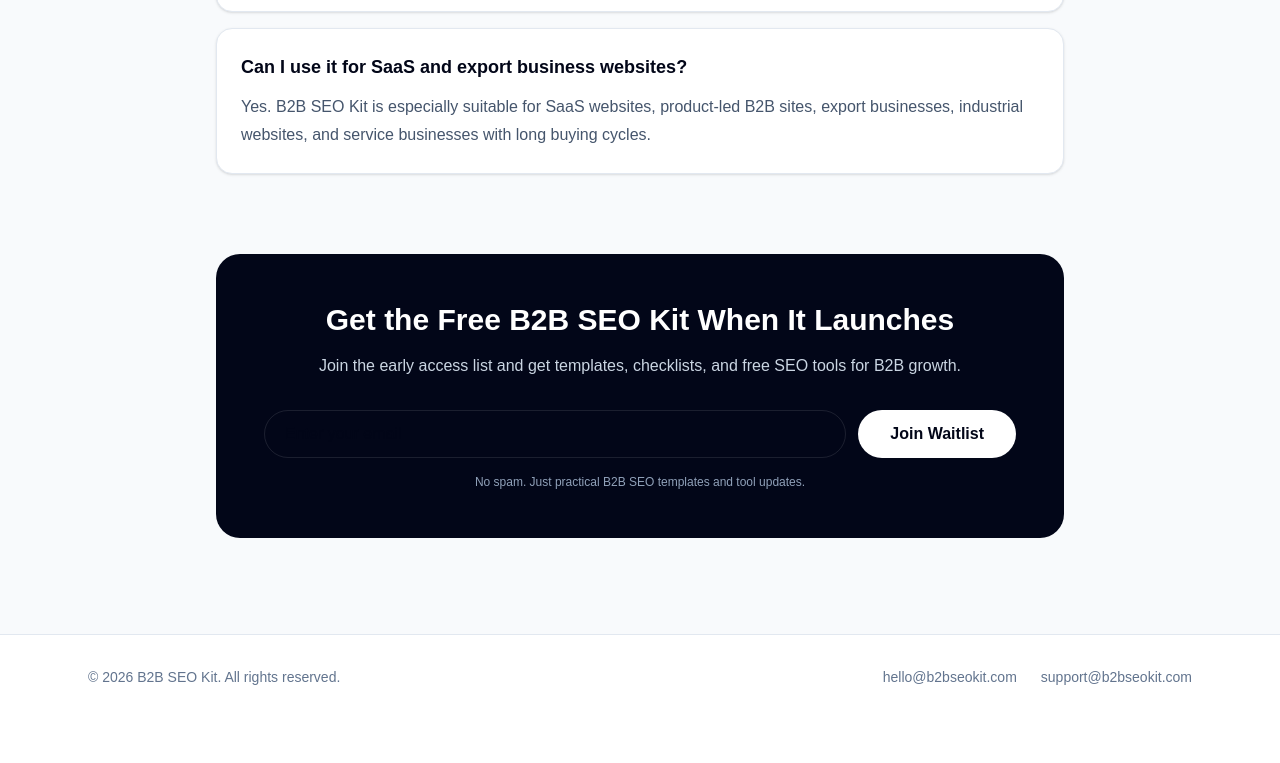
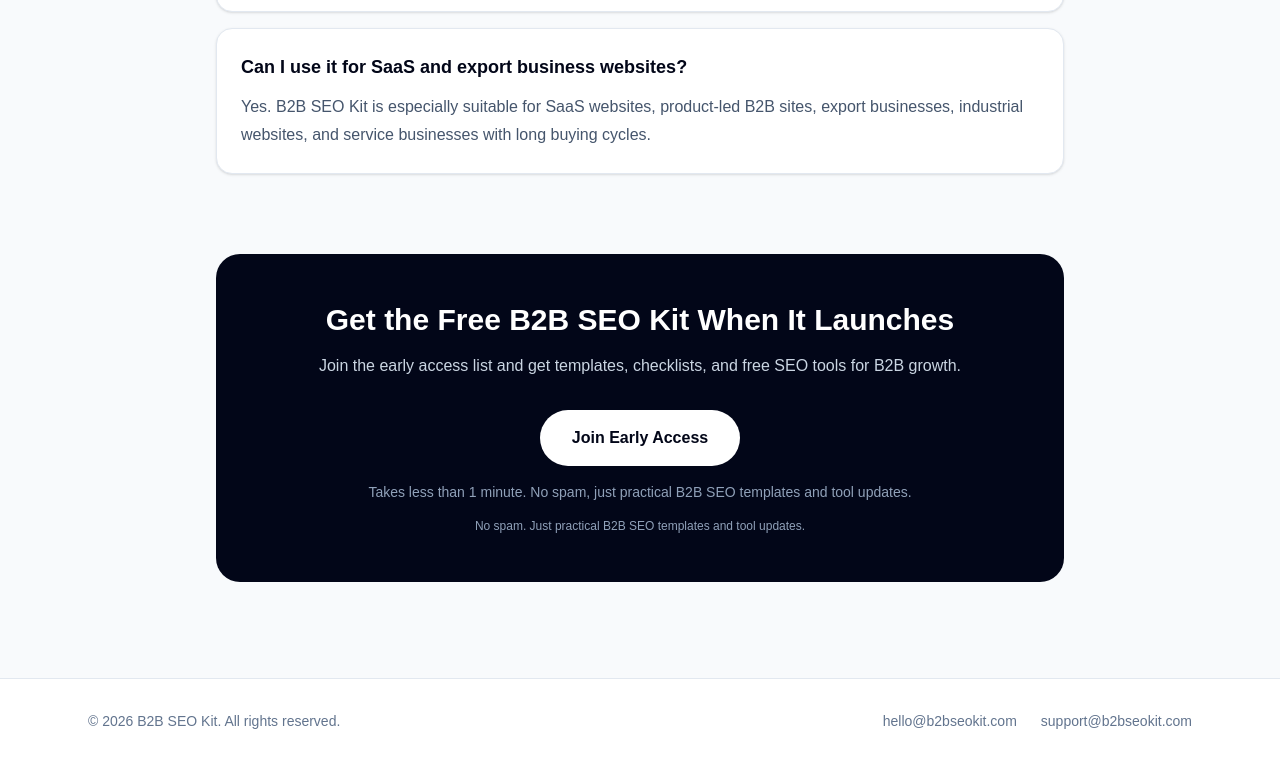
Before and after one commit to clairesun0731-art/b2b-seo-kit, a Next.js app: page / in a window 1280 px wide. Shown: the part 2482-3245 px from the top of the page. Before the commit the page ends 3201 px from the top, so only its background shows below. Built offline with nearby package versions, Linux system fonts and the light colour scheme.

Commit message:
Connect Tally waitlist form

```diff
--- a/app/page.tsx
+++ b/app/page.tsx
@@ -238,19 +238,20 @@ export default function Home() {
             SEO tools for B2B growth.
           </p>
 
-          <form className="mt-8 flex flex-col gap-3 sm:flex-row">
-            <input
-              type="email"
-              placeholder="Enter your email"
-              className="min-h-12 flex-1 rounded-full border border-white/10 px-5 text-slate-950 outline-none"
-            />
-            <button
-              type="submit"
-              className="min-h-12 rounded-full bg-white px-8 font-semibold text-slate-950 hover:bg-slate-100"
-            >
-              Join Waitlist
-            </button>
-          </form>
+       <div className="mt-8 flex flex-col items-center gap-4">
+  <a
+    href="https://tally.so/r/pbJK9J"
+    target="_blank"
+    rel="noopener noreferrer"
+    className="rounded-full bg-white px-8 py-4 text-base font-semibold text-slate-950 hover:bg-slate-100"
+  >
+    Join Early Access
+  </a>
+
+  <p className="text-sm text-slate-400">
+    Takes less than 1 minute. No spam, just practical B2B SEO templates and tool updates.
+  </p>
+</div>
 
           <p className="mt-4 text-xs text-slate-400">
             No spam. Just practical B2B SEO templates and tool updates.
```
